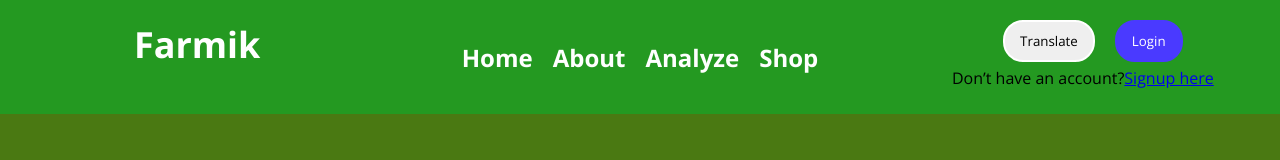
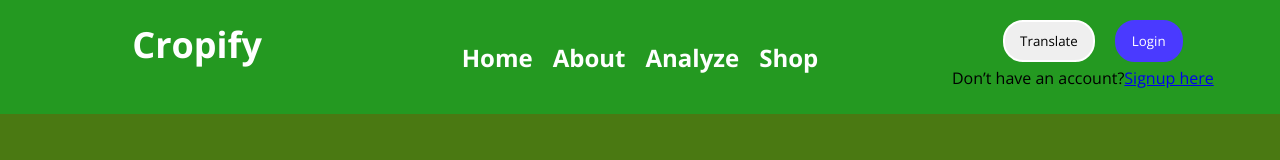
Before and after one commit to prachi237/Cropify, a React (Create React App) app in the folder client/: page / in a window 1280 px wide. Shown: the top 160 px of the page. Built offline with nearby package versions, Linux system fonts and the light colour scheme; no server answers.

Commit message:
Update Navbar.js

```diff
--- a/client/src/components/Navbar.js
+++ b/client/src/components/Navbar.js
@@ -5,7 +5,7 @@ const Navbar = () => {
   return (
     <div className="nav">
       <div className="logo">
-        <h2>Farmik</h2>
+        <h2>Cropify</h2>
       </div>
       <div className="navItems">
         <h2>
```
